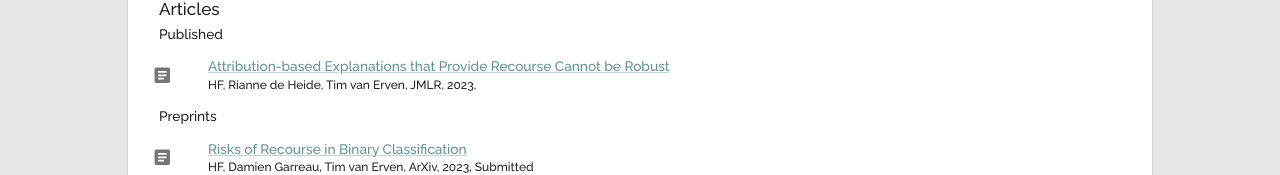
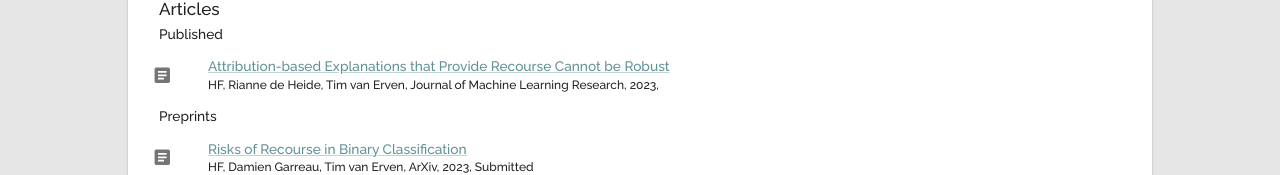
Before and after one commit to HiddeFok/personal-website-react, a React (Create React App) app: page /research in a window 1280 px wide. Shown: the part 184-359 px from the top of the page. Built offline with nearby package versions, Linux system fonts and the light colour scheme.

Commit message:
Updated journal entry

```diff
--- a/src/data/publications.ts
+++ b/src/data/publications.ts
@@ -21,7 +21,7 @@ export const listPublications: Publication[] = [
   {
     title: 'Attribution-based Explanations that Provide Recourse Cannot be Robust',
     authors: ['HF', 'Rianne de Heide', 'Tim van Erven'],
-    journal: 'JMLR',
+    journal: 'Journal of Machine Learning Research',
     date: '2023',
     link: 'https://jmlr.org/papers/v24/23-0042.html',
     status: "published"
```
